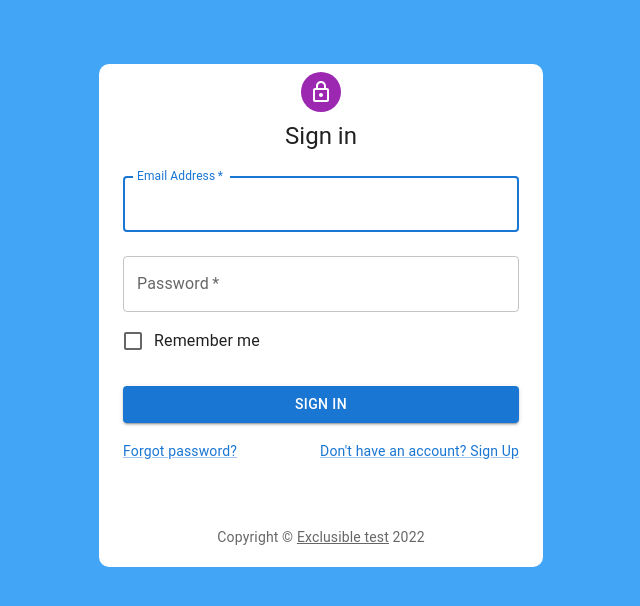
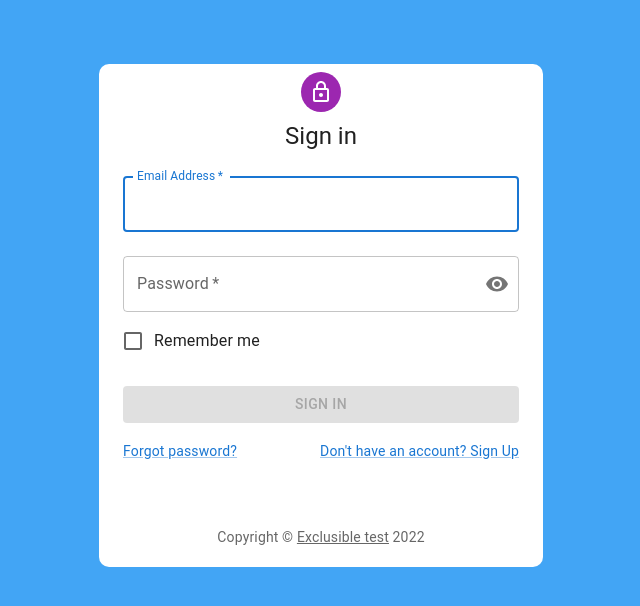
Before and after one commit to Israel-Dev/exclusible-test, a React (Create React App) app in the folder fe/: page /sign-in in a window 1280 px wide. Shown: the top 606 px of the page, without its empty margins (319-959 px from the left). Built offline with nearby package versions, Linux system fonts and the light colour scheme; no server answers.

Commit message:
:sparkles: SignIn flow READY

```diff
--- a/fe/src/api/services/user.service.ts
+++ b/fe/src/api/services/user.service.ts
@@ -1,10 +1,14 @@
 import axios from 'axios';
+import { RoutePaths } from '../../routes';
+import { UserEndpoints } from '../endpoints';
 import {
+  PostLoginFailedResponse,
+  PostLoginParams,
+  PostLoginSuccessResponse,
   PostRegisterFailedResponse,
   PostRegisterParams,
   PostRegisterSuccessResponse,
 } from '../dtos/user.dto';
-import { UserEndpoints } from '../endpoints';
 
 const { REACT_APP_SERVER } = process.env;
 
@@ -25,6 +29,22 @@ const service = {
           }
         });
     }),
+  login: (params: PostLoginParams): Promise<PostLoginSuccessResponse | PostLoginFailedResponse> =>
+    new Promise((resolve, reject) => {
+      axios
+        .post(`${REACT_APP_SERVER}${UserEndpoints.login}`, params)
+        .then((res) => {
+          console.log('res.data', res.data);
+
+          resolve(res.data);
+        })
+        .catch((e) => {
+          console.error('Erro in loginUserService', e);
+          if (e && e.response && e.response.data && e.response.data) {
+            reject(e.response.data);
+          }
+        });
+    }),
 };
 
 export default service;
--- a/fe/src/pages/SignIn/SignIn.tsx
+++ b/fe/src/pages/SignIn/SignIn.tsx
@@ -1,4 +1,4 @@
-import React, { useCallback } from 'react';
+import React, { useCallback, useReducer, useState } from 'react';
 import Button from '@mui/material/Button';
 import TextField from '@mui/material/TextField';
 import FormControlLabel from '@mui/material/FormControlLabel';
@@ -8,18 +8,87 @@ import Grid from '@mui/material/Grid';
 import { RoutePaths } from '../../routes';
 import { useNavigate } from 'react-router-dom';
 import { Box } from '../../shared';
+import validator from 'validator';
+import { UserService } from '../../api/services';
+import { PostLoginFailedResponse, PostLoginSuccessResponse } from '../../api/dtos/user.dto';
+import Cookies from 'js-cookie';
+import { Alert, CircularProgress, IconButton, InputAdornment } from '@mui/material';
+import { Visibility, VisibilityOff } from '@mui/icons-material';
+
+enum SignInFields {
+  email = 'email',
+  password = 'password',
+}
+
+interface State {
+  [SignInFields.email]: string;
+  [SignInFields.password]: string;
+}
+
+interface Action {
+  type: SignInFields;
+  payload: string;
+}
+
+const reducer = (state: State, action: Action): State => {
+  switch (action.type) {
+    case SignInFields.email: {
+      return { ...state, [SignInFields.email]: action.payload };
+    }
+    case SignInFields.password: {
+      return { ...state, [SignInFields.password]: action.payload };
+    }
+    default:
+      return state;
+  }
+};
+
+const INITIAL_STATE: State = {
+  [SignInFields.email]: '',
+  [SignInFields.password]: '',
+};
 
 const SignIn = () => {
   const navigate = useNavigate();
 
-  const handleSubmit = useCallback((event: React.FormEvent<HTMLFormElement>) => {
-    event.preventDefault();
-    const data = new FormData(event.currentTarget);
-    console.log({
-      email: data.get('email'),
-      password: data.get('password'),
-    });
-  }, []);
+  const [formState, dispatch] = useReducer(reducer, INITIAL_STATE);
+  const [isPwdVisible, setIsPwdVisible] = useState(false);
+  const [isLoading, setIsLoading] = useState(false);
+  const [hasError, setHasError] = useState<{ message: string } | null>(null);
+
+  const allFieldsAreValid = useCallback(() => {
+    const { email, password } = formState;
+
+    if (!email || !email.trim() || !validator.isEmail(email) || !password || !password.trim()) {
+      return false;
+    }
+
+    return true;
+  }, [formState]);
+
+  const handleSubmit = async (event: React.FormEvent<HTMLFormElement>) => {
+    try {
+      event.preventDefault();
+      setIsLoading(true);
+
+      if (allFieldsAreValid()) {
+        const data = await UserService.login(formState);
+
+        if (data && (data as PostLoginSuccessResponse).token) {
+          Cookies.set('token', (data as PostLoginSuccessResponse).token);
+          setIsLoading(false);
+          setHasError(null);
+          navigate(RoutePaths.dashboard);
+        }
+      }
+    } catch (e: unknown | PostLoginFailedResponse) {
+      console.error('Error in SignUp handleSubmit', e);
+      if (e && (e as PostLoginFailedResponse).message) {
+        setHasError({ message: (e as PostLoginFailedResponse).message });
+      }
+      setIsLoading(false);
+    }
+  };
 
   return (
     <Box handleSubmit={handleSubmit} headingTitle="Sign in">
@@ -27,28 +96,57 @@ const SignIn = () => {
         margin="normal"
         required
         fullWidth
-        id="email"
+        id={SignInFields.email}
         label="Email Address"
-        name="email"
+        name={SignInFields.email}
         autoComplete="email"
+        onChange={(e) => {
+          setHasError(null);
+          dispatch({ type: SignInFields.email, payload: e.target.value });
+        }}
         autoFocus
       />
       <TextField
         margin="normal"
         required
         fullWidth
-        name="password"
+        name={SignInFields.password}
         label="Password"
-        type="password"
+        type={isPwdVisible ? 'text' : 'password'}
         id="password"
+        onChange={(e) => {
+          setHasError(null);
+          dispatch({ type: SignInFields.password, payload: e.target.value });
+        }}
         autoComplete="current-password"
+        InputProps={{
+          endAdornment: (
+            <InputAdornment position="end">
+              <IconButton
+                aria-label="toggle password visibility"
+                onClick={() => setIsPwdVisible(!isPwdVisible)}
+                onMouseDown={(e: React.MouseEvent<HTMLButtonElement>) => e.preventDefault()}
+                edge="end"
+              >
+                {isPwdVisible ? <VisibilityOff /> : <Visibility />}
+              </IconButton>
+            </InputAdornment>
+          ),
+        }}
       />
       <FormControlLabel
         control={<Checkbox value="remember" color="primary" />}
         label="Remember me"
       />
-      <Button type="submit" fullWidth variant="contained" sx={{ mt: 3, mb: 2 }}>
-        Sign In
+      {hasError && hasError.message ? <Alert severity="error">{hasError.message}</Alert> : null}
+      <Button
+        type="submit"
+        fullWidth
+        variant="contained"
+        sx={{ mt: 3, mb: 2 }}
+        disabled={!allFieldsAreValid() || isLoading}
+      >
+        {isLoading ? <CircularProgress color="secondary" /> : 'Sign in'}
       </Button>
       <Grid container>
         <Grid item xs>
--- a/fe/src/pages/SignUp/SignUp.tsx
+++ b/fe/src/pages/SignUp/SignUp.tsx
@@ -94,6 +94,7 @@ const SignUp = () => {
 
       if (allFieldsAreValid()) {
         const data = await UserService.registerUser(formState);
+
         if (data && (data as PostRegisterSuccessResponse).token) {
           Cookies.set('token', (data as PostRegisterSuccessResponse).token);
           setIsLoading(false);
```
Also changed, not shown: fe/src/api/dtos/user.dto.ts (+9 -0 lines).
